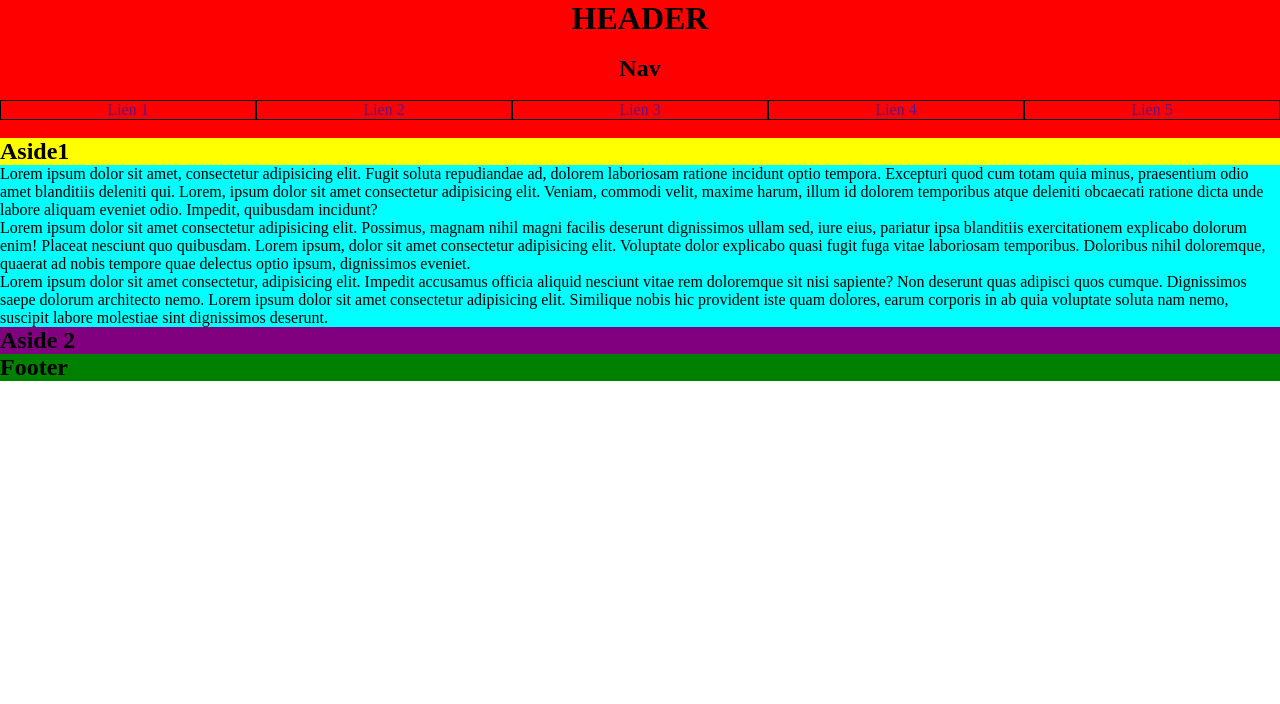
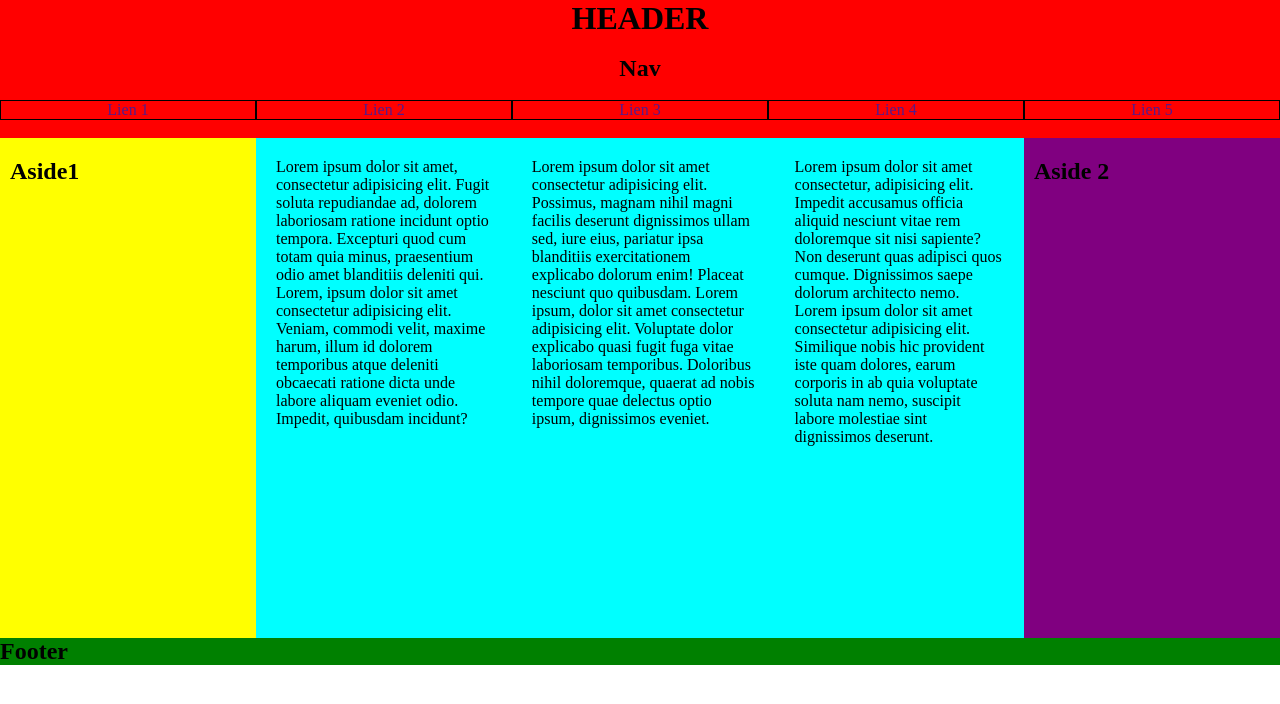
Before and after one commit to flnh/flex, a plain HTML site: page index.html in a window 1280 px wide. Drawn offline with Linux system fonts and the light colour scheme.

Commit message:
CSS central part

```diff
--- a/css/style.css
+++ b/css/style.css
@@ -39,21 +39,42 @@ a {
   text-decoration: none;
 }
 
+/* ------------------------ */
+/* --- SECTION CENTRALE --- */
+/* ------------------------ */
 
+section {
+  display: flex;
+  height: 500px;
+}
 
-
+section h2 {
+  margin: 20px 10px;
+}
 
 #aside1 {
   background-color: yellow;
+  flex: 1;
 }
 
 #aside2 {
   background-color: purple;
+  flex: 1;
 }
 
 #sectionArticles {
   background-color: cyan;
+  display: flex;
+  flex: 3;
 }
+
+article {
+  margin: 20px;
+}
+
+/* -------------- */
+/* --- FOOTER --- */
+/* -------------- */
 
 footer {
   background-color: green;
```
